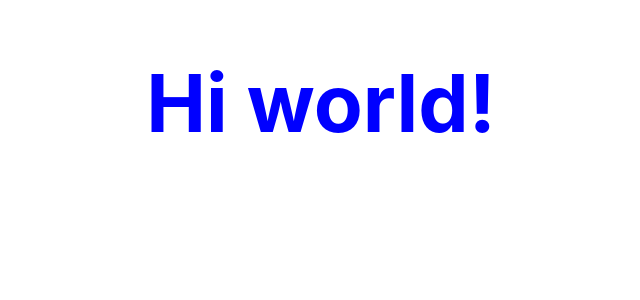
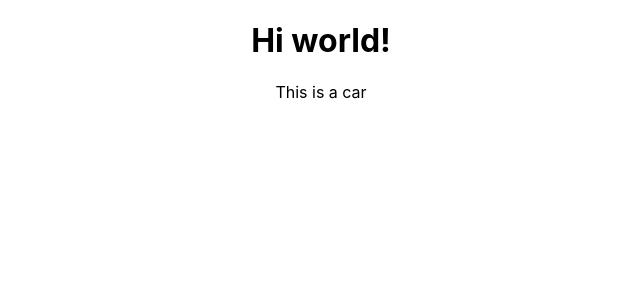
Before and after one commit to fragaLY/reactjs-training-theory, a React (Create React App) app in the folder react-theory/: page / in a window 1280 px wide. Shown: the top 300 px of the page, without its empty margins (319-959 px from the left). Built offline with nearby package versions, Linux system fonts and the light colour scheme.

Commit message:
Chapter 2: Lesson 5
Simple component.

```diff
--- a/react-theory/src/App.js
+++ b/react-theory/src/App.js
@@ -1,15 +1,13 @@
 import React, {Component} from 'react';
 import './App.css';
+import Car from './Car/Car'
 
 class App extends Component {
     render() {
-        const divStyle = {
-            'text-align': 'center'
-        }
-
         return (
-            <div style={divStyle}>
-                <h1 style={{color: 'blue', fontSize: '5em'}}>Hi world!</h1>
+            <div className="App">
+                <h1>Hi world!</h1>
+                <Car/>
             </div>
         )
     }
--- /dev/null
+++ b/react-theory/src/Car/Car.js
@@ -0,0 +1,18 @@
+import React from "react";
+
+// 1
+// function Car() {
+//     return (<div>This is a car</div>)
+// }
+
+
+// 2
+// const car = () => {
+//     return (<div>This is a car</div>)
+// }
+
+// 3
+// const car = () => <div>This is a car</div>
+
+// 4
+export default () => (<div>This is a car</div>)
```
Also changed, not shown: react-theory/package.json (+6 -6 lines), 1 other file (tests, documents, lock files or other folders).
